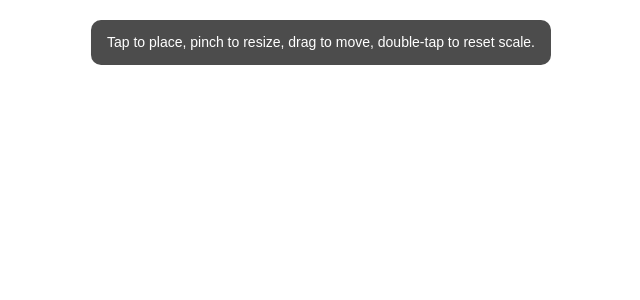
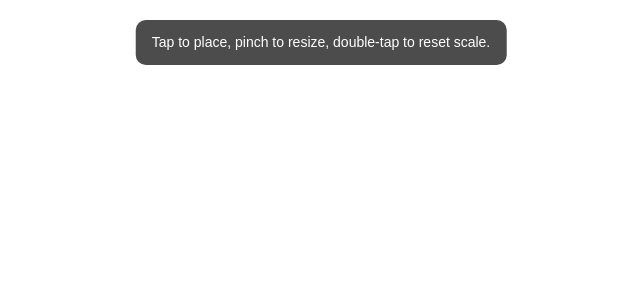
Before and after one commit to Shashwatm74/webar-test, a Next.js app: page / in a window 1280 px wide. Shown: the top 300 px of the page, without its empty margins (319-959 px from the left). Built offline with nearby package versions, Linux system fonts and the light colour scheme; no server answers.

Commit message:
initial8

```diff
--- a/app/components/ARscenes.tsx
+++ b/app/components/ARscenes.tsx
@@ -1,211 +1,3 @@
-// "use client";
-// import { useEffect, useRef, useState } from "react";
-// import * as THREE from "three";
-// // @ts-ignore
-// import { GLTFLoader } from "three/examples/jsm/loaders/GLTFLoader.js";
-
-// const loadARButton = async () => {
-//   const module = await import("three/examples/jsm/webxr/ARButton.js");
-//   return module.ARButton;
-// };
-
-// export default function ARScene() {
-//   const containerRef = useRef<HTMLDivElement>(null);
-//   const modelRef = useRef<THREE.Group | null>(null);
-//   const reticleRef = useRef<THREE.Mesh | null>(null);
-//   const prevDistance = useRef<number | null>(null);
-//   const dragging = useRef<boolean>(false);
-//   const [showInstructions, setShowInstructions] = useState(true);
-
-//   useEffect(() => {
-//     let renderer: THREE.WebGLRenderer;
-//     let camera: THREE.PerspectiveCamera;
-//     let scene: THREE.Scene;
-//     let reticle: THREE.Mesh;
-
-//     const init = async () => {
-//       const canvas = document.createElement("canvas");
-//       containerRef.current?.appendChild(canvas);
-
-//       renderer = new THREE.WebGLRenderer({ canvas, alpha: true });
-//       renderer.setSize(window.innerWidth, window.innerHeight);
-//       renderer.xr.enabled = true;
-
-//       scene = new THREE.Scene();
-//       camera = new THREE.PerspectiveCamera();
-
-//       const light = new THREE.HemisphereLight(0xffffff, 0xbbbbff, 1);
-//       scene.add(light);
-
-//       // Load .glb model
-//       const loader = new GLTFLoader();
-//       const gltf = await loader.loadAsync("/model.glb");
-//       const model = gltf.scene;
-//       model.scale.set(0.0005, 0.0005, 0.0005);
-//       model.visible = false;
-//       modelRef.current = model;
-//       scene.add(model);
-
-//       // Reticle
-//       const ring = new THREE.RingGeometry(0.05, 0.06, 32).rotateX(-Math.PI / 2);
-//       const mat = new THREE.MeshBasicMaterial({ color: 0x00ff00 });
-//       reticle = new THREE.Mesh(ring, mat);
-//       reticle.matrixAutoUpdate = false;
-//       reticle.visible = false;
-//       reticleRef.current = reticle;
-//       scene.add(reticle);
-
-//       // Tap to place
-//       const controller = renderer.xr.getController(0);
-//       scene.add(controller);
-
-//       controller.addEventListener("select", () => {
-//         if (reticle.visible && modelRef.current) {
-//           modelRef.current.position.setFromMatrixPosition(reticle.matrix);
-//           modelRef.current.position.y += 0.005;
-//           modelRef.current.visible = true;
-//           setShowInstructions(false);
-//         }
-//       });
-
-//       // Touch gestures
-//       canvas.addEventListener("touchmove", (event) => {
-//         if (!modelRef.current) return;
-
-//         if (event.touches.length === 2) {
-//           // Pinch to zoom
-//           const dx = event.touches[0].clientX - event.touches[1].clientX;
-//           const dy = event.touches[0].clientY - event.touches[1].clientY;
-//           const distance = Math.sqrt(dx * dx + dy * dy);
-
-//           if (prevDistance.current !== null) {
-//             const delta = distance - prevDistance.current;
-//             const scaleFactor = 1 + delta * 0.001;
-//             const model = modelRef.current;
-//             const newScale = model.scale.x * scaleFactor;
-//             const clamped = Math.max(0.0001, Math.min(0.05, newScale));
-//             model.scale.set(clamped, clamped, clamped);
-//           }
-
-//           prevDistance.current = distance;
-//         } else if (
-//           event.touches.length === 1 &&
-//           modelRef.current &&
-//           dragging.current
-//         ) {
-//           // Dragging with 1 finger
-//           if (!reticleRef.current) return;
-//           const matrix = reticleRef.current.matrix;
-//           modelRef.current.position.setFromMatrixPosition(matrix);
-//           modelRef.current.position.y += 0.005;
-//         }
-//       });
-
-//       canvas.addEventListener("touchstart", (event) => {
-//         if (event.touches.length === 1) {
-//           dragging.current = true;
-//         }
-//       });
-
-//       canvas.addEventListener("touchend", (event) => {
-//         prevDistance.current = null;
-//         dragging.current = false;
-//       });
-
-//       // Double-tap to reset scale
-//       let lastTap = 0;
-//       canvas.addEventListener("touchstart", (e) => {
-//         const currentTime = new Date().getTime();
-//         const tapLength = currentTime - lastTap;
-//         if (tapLength < 300 && tapLength > 0) {
-//           // Double-tap detected
-//           if (modelRef.current) {
-//             modelRef.current.scale.set(0.0005, 0.0005, 0.0005);
-//           }
-//         }
-//         lastTap = currentTime;
-//       });
-
-//       // ARButton and hit-test setup
-//       const ARButton = await loadARButton();
-//       document.body.appendChild(
-//         ARButton.createButton(renderer, { requiredFeatures: ["hit-test"] })
-//       );
-
-//       let hitTestSource: XRHitTestSource | undefined;
-//       let localSpace: XRReferenceSpace | undefined;
-
-//       renderer.xr.addEventListener("sessionstart", async () => {
-//         const session = renderer.xr.getSession();
-//         if (!session) return;
-
-//         const viewerSpace = await session.requestReferenceSpace("viewer");
-
-//         if (typeof session.requestHitTestSource === "function") {
-//           hitTestSource = await session.requestHitTestSource({
-//             space: viewerSpace,
-//           });
-//         }
-
-//         localSpace = await session.requestReferenceSpace("local");
-//       });
-
-//       renderer.setAnimationLoop((_, frame) => {
-//         if (frame && hitTestSource && localSpace) {
-//           const hitTestResults = frame.getHitTestResults(hitTestSource);
-//           if (hitTestResults.length > 0) {
-//             const pose = hitTestResults[0].getPose(localSpace);
-//             if (pose && reticleRef.current) {
-//               reticleRef.current.visible = true;
-//               reticleRef.current.matrix.fromArray(pose.transform.matrix);
-//             }
-//           } else if (reticleRef.current) {
-//             reticleRef.current.visible = false;
-//           }
-//         }
-
-//         renderer.render(scene, camera);
-//       });
-//     };
-
-//     init();
-//   }, []);
-
-//   return (
-//     <div
-//       ref={containerRef}
-//       style={{
-//         width: "100vw",
-//         height: "100vh",
-//         overflow: "hidden",
-//         position: "relative",
-//         touchAction: "none",
-//       }}
-//     >
-//       {showInstructions && (
-//         <div
-//           style={{
-//             position: "absolute",
-//             top: 20,
-//             left: "50%",
-//             transform: "translateX(-50%)",
-//             background: "rgba(0,0,0,0.7)",
-//             color: "white",
-//             padding: "12px 16px",
-//             borderRadius: "10px",
-//             fontSize: "14px",
-//             zIndex: 999,
-//             maxWidth: "80%",
-//             textAlign: "center",
-//           }}
-//         >
-//           Tap to place, pinch to resize, drag to move, double-tap to reset
-//           scale.
-//         </div>
-//       )}
-//     </div>
-//   );
-// }
 "use client";
 import { useEffect, useRef, useState } from "react";
 import * as THREE from "three";
@@ -221,6 +13,7 @@ export default function ARScene() {
   const containerRef = useRef<HTMLDivElement>(null);
   const modelRef = useRef<THREE.Group | null>(null);
   const reticleRef = useRef<THREE.Mesh | null>(null);
+  const [modelVisible, setModelVisible] = useState(false);
   const [showInstructions, setShowInstructions] = useState(true);
   const dragging = useRef<boolean>(false);
   const lastTap = useRef<number>(0);
@@ -339,6 +132,14 @@ export default function ARScene() {
         localSpace = await session.requestReferenceSpace("local");
       });
 
+      renderer.xr.addEventListener("sessionend", () => {
+        if (modelRef.current) {
+          modelRef.current.visible = false;
+        }
+        setModelVisible(false);
+        setShowInstructions(true);
+      });
+
       renderer.setAnimationLoop((_, frame) => {
         // Pinch to resize
         if (currentTouches && currentTouches.length === 2 && modelRef.current) {
@@ -416,8 +217,7 @@ export default function ARScene() {
             textAlign: "center",
           }}
         >
-          Tap to place, pinch to resize, drag to move, double-tap to reset
-          scale.
+          Tap to place, pinch to resize, double-tap to reset scale.
         </div>
       )}
     </div>
```
